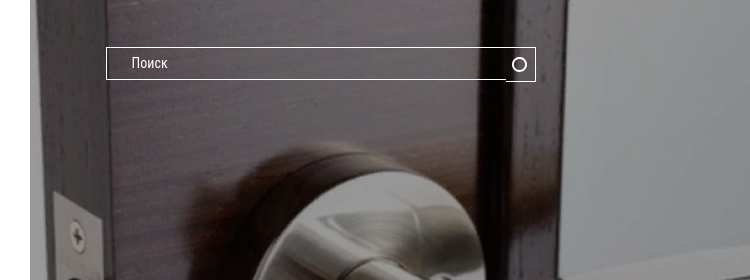
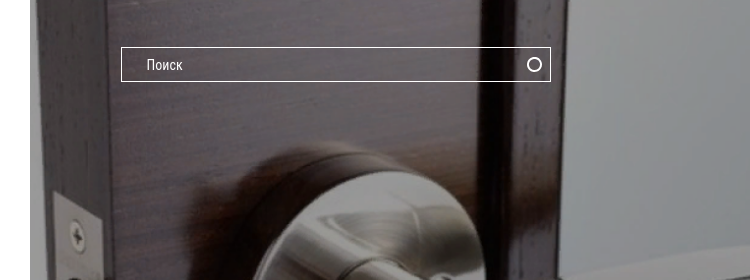
Before and after one commit to anyakul/Door-Company, a plain HTML site: page build/index.html in a window 1280 px wide. Shown: the top 280 px of the page, 399-1149 px from the left. Drawn offline with nearby package versions, Linux system fonts and the light colour scheme.

Commit message:
Делаю проект

```diff
--- a/source/sass/blocks/header.scss
+++ b/source/sass/blocks/header.scss
@@ -94,11 +94,12 @@
   width: 400px;
   font-size: 14px;
   border-right: none;
+  padding: 11px 25px;
+  height: 35px;
 
   &::placeholder {
     @include white-link;
     color: $white-color;
-    padding: 11px 25px;
   }
 }
 
@@ -108,6 +109,7 @@
   vertical-align: top;
   height: 33px;
   margin-right: auto;
+  padding-left: 30px;
 }
 
 .header__promo-search-form-button {
```
Also changed, not shown: build/css/style.css, build/css/style.min.css, 2 other files.
